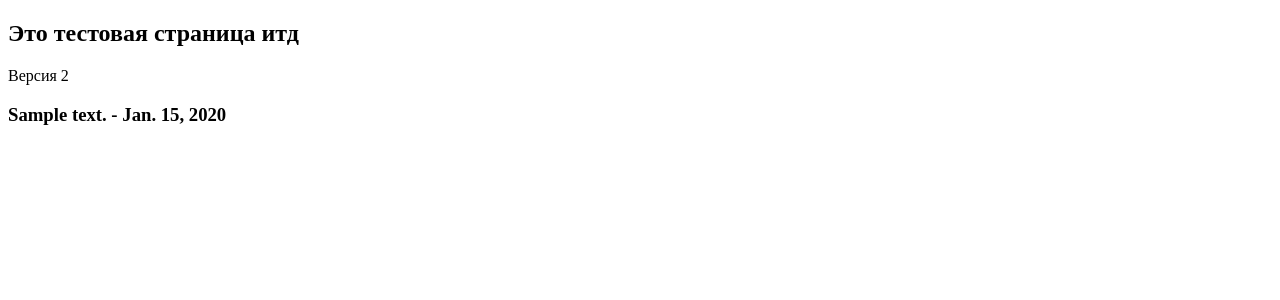
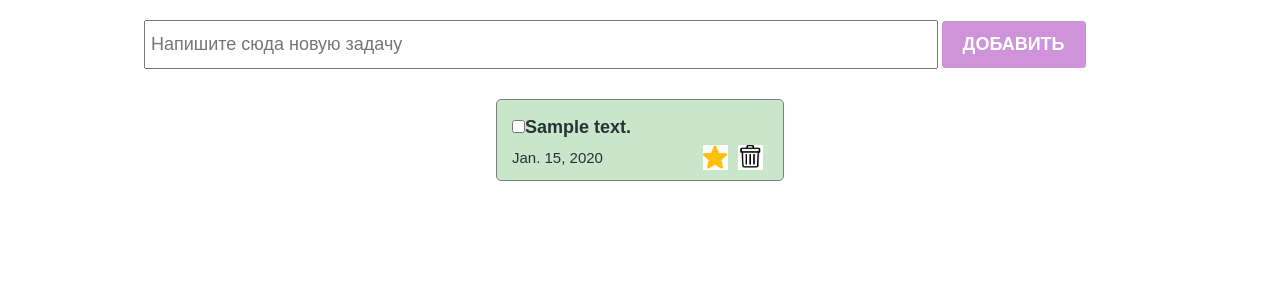
Before and after one commit to irshatbek/Todu, a Django app: page /test/ in a window 1280 px wide. Shown: the top 300 px of the page. Run offline with Django 3.2, Linux system fonts and the light colour scheme; tables that the repository leaves empty hold one stand-in row (values such as "Sample post").

Commit message:
conected test.html and css styles

```diff
--- a/main/templates/test.html
+++ b/main/templates/test.html
@@ -1,15 +1,49 @@
+{% load static %}
 <!DOCTYPE html>
 <html lang="en">
 <head>
-    <meta charset="UTF-8">
-    <meta name="viewport" content="width=device-width, initial-scale=1.0">
-    <title>Document</title>
+    <meta charset="utf-8">
+    <meta name="viewport" content="width=device-width, initial-scale-1.0">
+    <title>Todo</title>
+    <link rel="stylesheet" href="{% static 'styles/index.css' %}">
+    <link rel="stylesheet" href="{% static 'styles/checkbox.css' %}">
+
 </head>
 <body>
-    <h2>Это тестовая страница итд</h2>
-    <div>Версия 2</div>
-    {% for todo in todo_list %}
-        <h3>{{ todo.text }} - {{ todo.created_at}}</h3>
-    {% endfor %}
+
+    <section>
+        <div class="create_container">
+          <input
+          class="create_input"
+          type="text"
+          placeholder="Напишите сюда новую задачу">
+          <button class="create_button" type="button" name="button">Добавить</button>
+        </div>
+
+        <div class="todo_container">
+          {% for todo in todo_list %}
+
+          <div class="todo_item">
+            <div class="todo_item_header">
+              <label class="checkbox_container" >
+              <input type="checkbox" name="" value="">
+              <span class="checkmark"></span>
+              </label>
+              <h4>{{ todo.text }}</h4>
+            </div>
+            <div class="todo_item_footer">
+              <p>{{ todo.created_at }}</p>
+              <div class="action_buttons">
+                <img src="./icons/unmarked.png">
+                <img src="./icons/delete.png">
+              </div>
+            </div>
+
+          </div>
+        {% endfor %}
+        </div>
+
+      </section>
+
 </body>
 </html>
```
